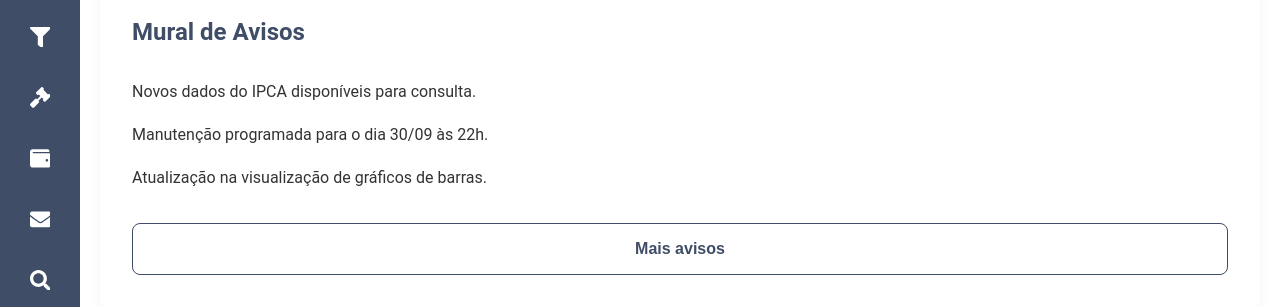
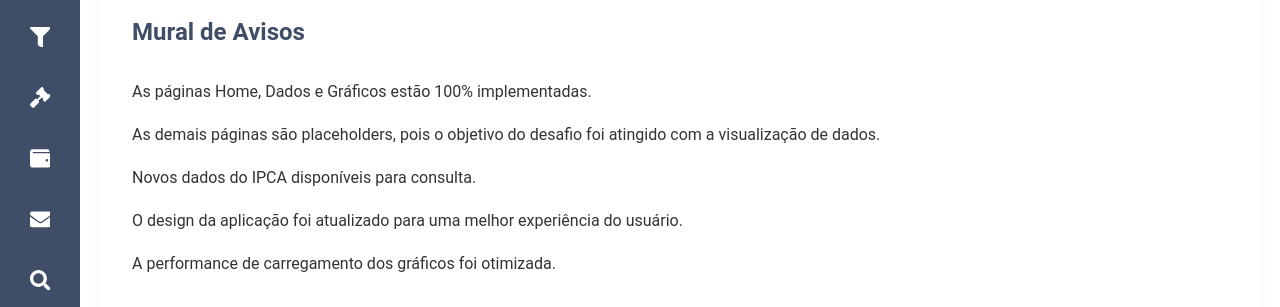
Before and after one commit to Maxtherox/desafio-frontend-sparta, a React (Vite) app: page / in a window 1280 px wide. Shown: the part 246-553 px from the top of the page. Built offline with nearby package versions, Linux system fonts and the light colour scheme; no server answers.

Commit message:
chore: Atualiza recados no Mural de Avisos

```diff
--- a/src/components/MuralAvisos/index.jsx
+++ b/src/components/MuralAvisos/index.jsx
@@ -12,9 +12,11 @@
   const [notification, setNotification] = useState("");
 
   const avisos = [
-    { id: 1, text: "Novos dados do IPCA disponíveis para consulta." },
-    { id: 2, text: "Manutenção programada para o dia 30/09 às 22h." },
-    { id: 3, text: "Atualização na visualização de gráficos de barras." },
+    { id: 1, text: "As páginas Home, Dados e Gráficos estão 100% implementadas." },
+    { id: 2, text: "As demais páginas são placeholders, pois o objetivo do desafio foi atingido com a visualização de dados." },
+    { id: 3, text: "Novos dados do IPCA disponíveis para consulta." },
+    { id: 4, text: "O design da aplicação foi atualizado para uma melhor experiência do usuário." },
+    { id: 5, text: "A performance de carregamento dos gráficos foi otimizada." },
   ];
 
   const handleShowNotification = () => {
```
